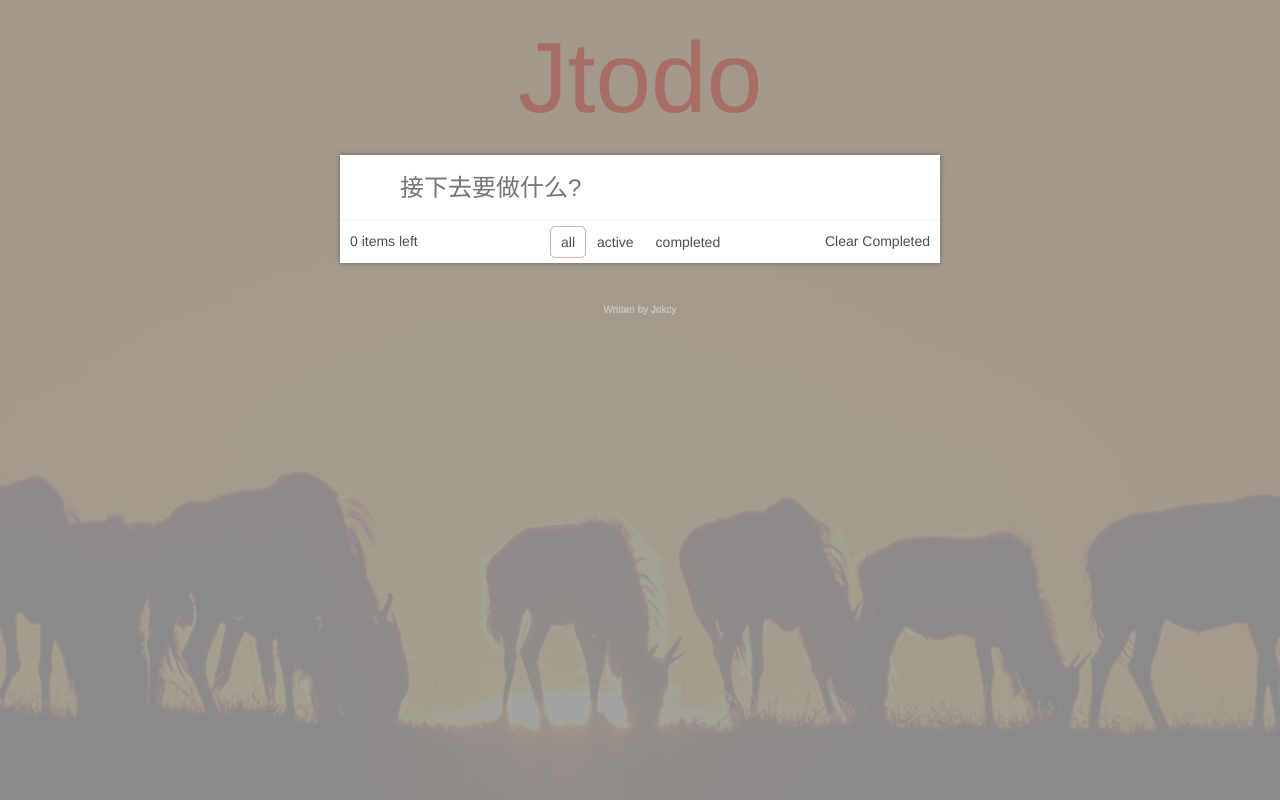
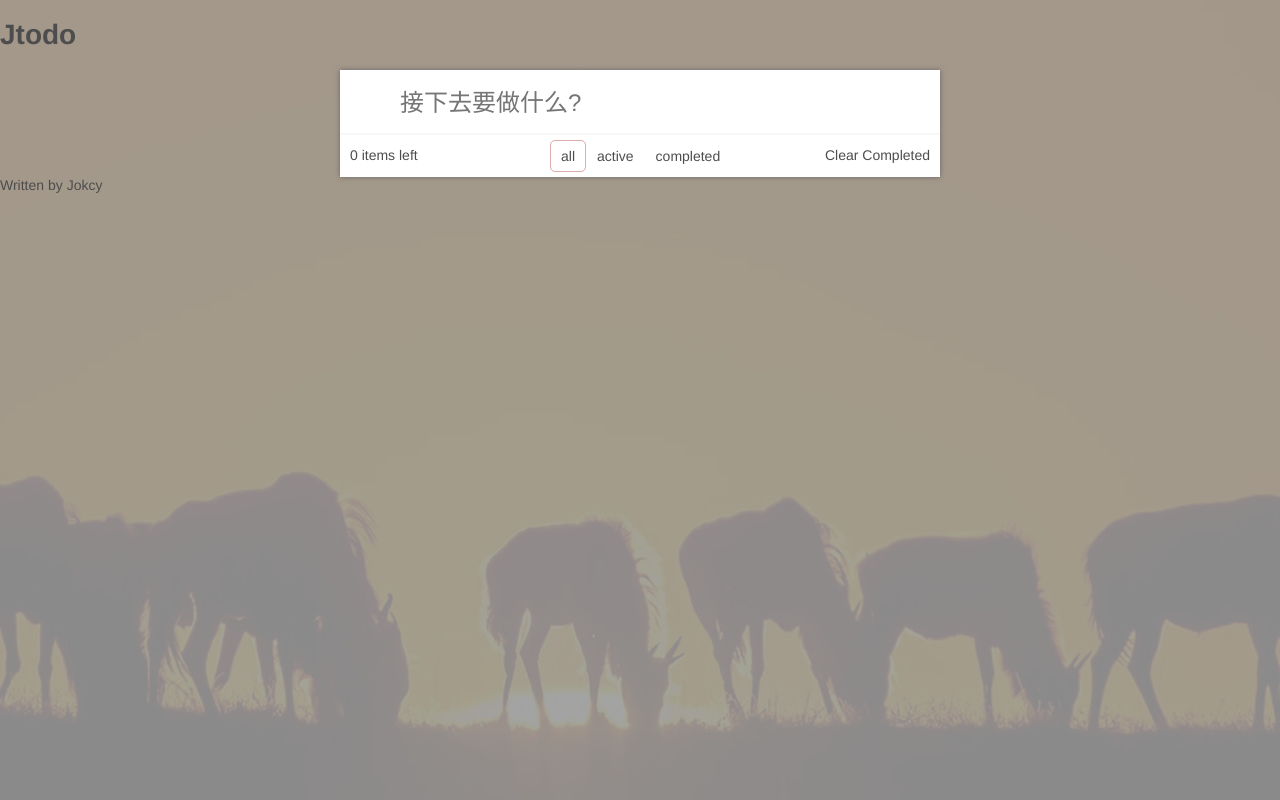
Before and after one commit to guanqing123/vue-ssr-tech, a Vue app: page / in a window 1280 px wide. Built offline with nearby package versions, Linux system fonts and the light colour scheme; the HTML template or start-up script is replaced by a standard one.

Commit message:
css module配置

```diff
--- a/client/layout/footer.jsx
+++ b/client/layout/footer.jsx
@@ -1,4 +1,6 @@
-import '../assets/styles/footer.styl'
+// import '../assets/styles/footer.styl'
+
+import className from '../assets/styles/footer.styl'
 
 export default {
     data(){
@@ -8,7 +10,8 @@
     },
     render(){
         return (
-            <div id="footer">
+            /*<div id="footer">*/
+            <div id={className.footer}>
                 <span>Written by {this.author}</span>
             </div>
         )
--- a/client/layout/header.vue
+++ b/client/layout/header.vue
@@ -1,10 +1,11 @@
 <template>
-    <header class="main-header">
+    <!--<header class="main-header">-->
+    <header :class="$style.mainHeader">
         <h1>Jtodo</h1>
     </header>
 </template>
 
-<style lang="stylus" scoped>
+<style lang="stylus" module>
 .main-header{
     text-align center
     h1{
```
Also changed, not shown: 2 other files (tests, documents, lock files or other folders).
